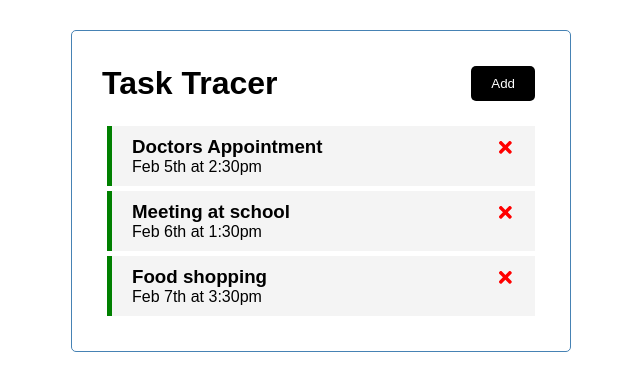
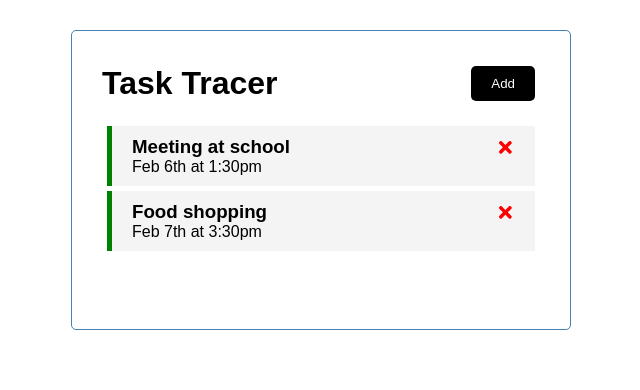
Before and after one commit to MartinBugar/demoApp, a React (Create React App) app: page / in a window 1280 px wide. Shown: the top 390 px of the page, without its empty margins (319-959 px from the left). Built offline with nearby package versions, Linux system fonts and the light colour scheme; data requests are answered from the project's data file; a web font is replaced by a local one.

Commit message:
Delete data from the server fetch method DELETE

```diff
--- a/db.json
+++ b/db.json
@@ -1,11 +1,5 @@
 {
   "tasks": [
-    {
-      "id": 1,
-      "text": "Doctors Appointment",
-      "day": "Feb 5th at 2:30pm",
-      "reminder": true
-    },
     {
       "id": 2,
       "text": "Meeting at school",
--- a/src/App.js
+++ b/src/App.js
@@ -31,8 +31,12 @@
         getTasks();
     }, [])
 
-    //Delete Task
-    const deleteTask = (id) => {
+    //Delete Task from the server
+    const deleteTask =  async (id) => {
+        //this delete it from the server
+        await fetch(`http://localhost:5000/tasks/${id}`, {method: 'DELETE'})
+
+        //this just hide it from the UI
         setTasks(tasks.filter((task) => task.id !== id))
     }
 
```
